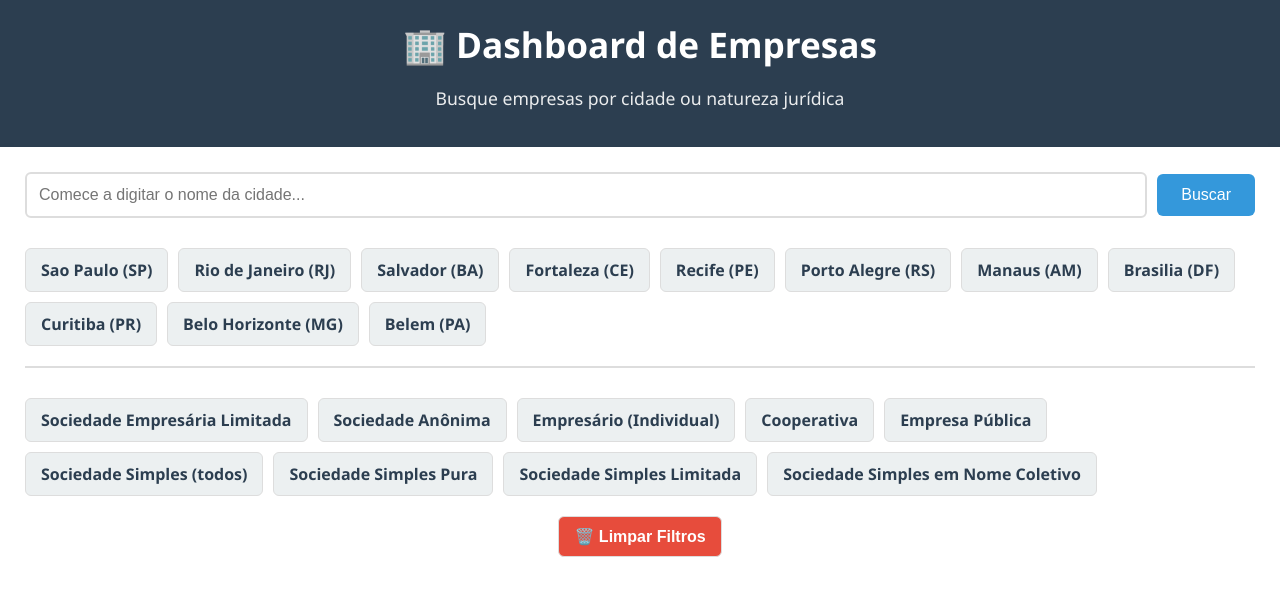
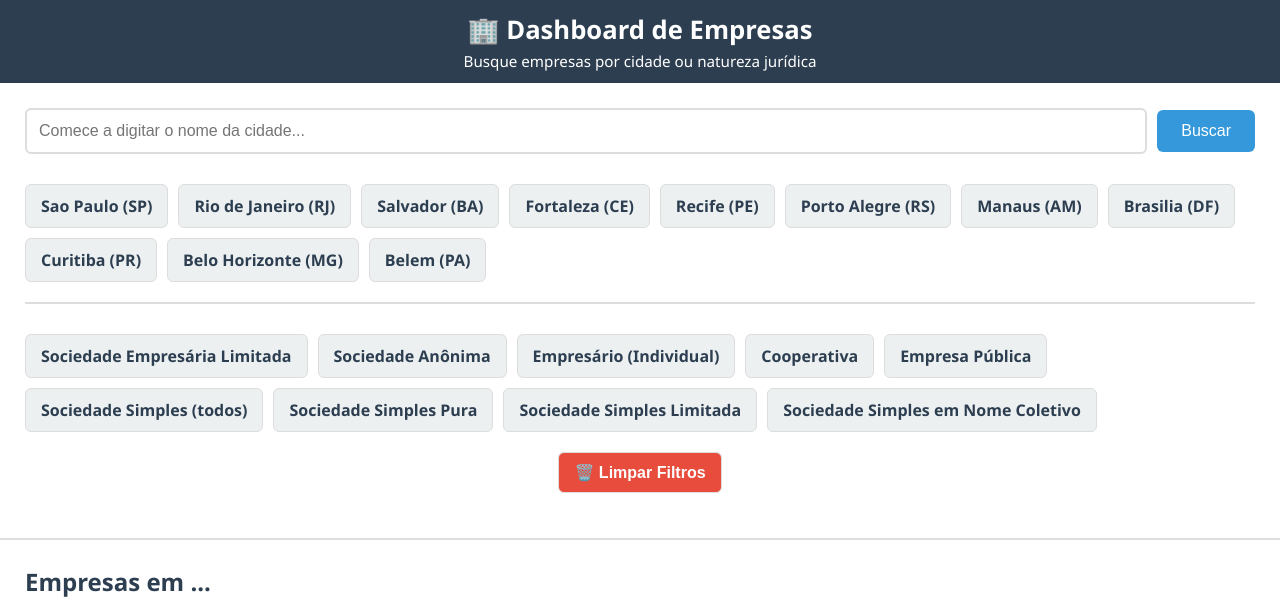
Before and after one commit to Moot-bot/CNPJ, a Django app: page / in a window 1280 px wide. Shown: the top 602 px of the page. Run offline with Django 5.2, Linux system fonts and the light colour scheme.

Commit message:
ajeitando front end

```diff
--- a/templates/index.html
+++ b/templates/index.html
@@ -41,21 +41,18 @@
     background: var(--primary);
     color: var(--white);
     text-align: center;
-            padding: 20px;
+    padding: 12px 20px; /* ↓ antes era 20px em tudo */
     box-shadow: 0 2px 8px var(--shadow);
 }
 
         .header h1 {
-            font-size: 2.2em;
+    font-size: 1.6em; /* ↓ antes 2.2em */
     margin: 0;
-            font-weight: 600;
 }
-
        .header p {
-            font-size: 1.1em;
-            opacity: 0.9;
+    font-size: 0.95em;
+    margin: 4px 0 0 0;
 }
-
         .filters-section {
             background: var(--white);
             padding: 25px;
```
Lines whose indentation alone changed are shown as unchanged.
